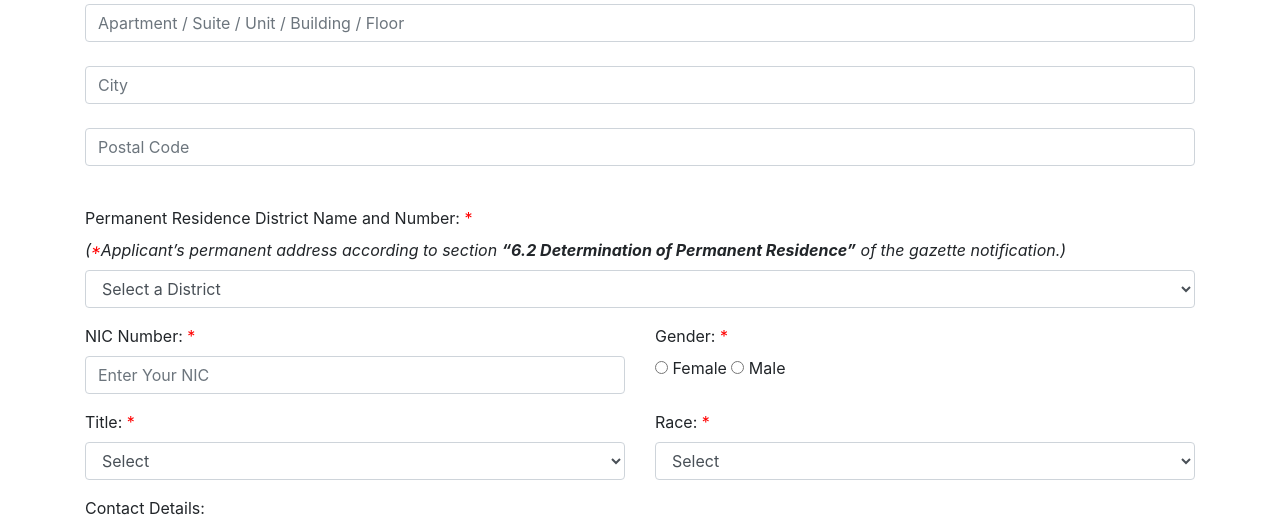
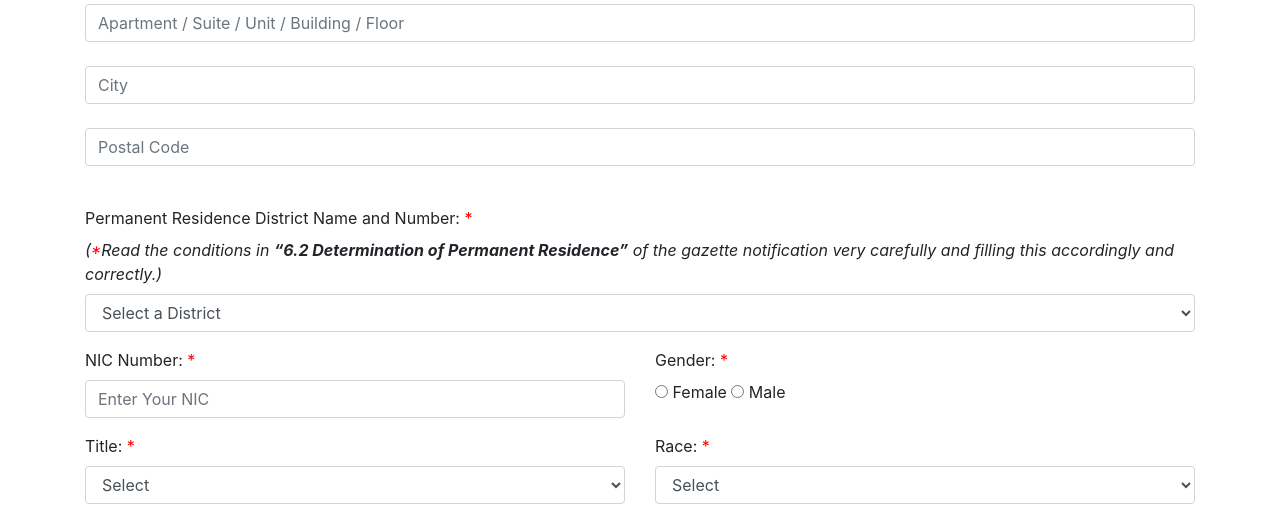
Before and after one commit to nirdetails/ncoe, a PHP site: the page made by application/views/pages/personal.php in a window 1280 px wide; the page is wider, and only the part inside the window is pictured. Shown: the part 812-1335 px from the top of that part. Run offline with PHP 8.4, Linux system fonts and the light colour scheme; the template is opened without the code that fills it, so the values that code supplies are empty; the visitor is signed in with stand-in values (Sample User, id 1).

Commit message:
Update personal.php

```diff
--- a/application/views/pages/personal.php
+++ b/application/views/pages/personal.php
@@ -35,7 +35,7 @@
     </div>
     <div class="form-group">
       <label for="district">Permanent Residence District Name and Number: <span style="color:red">* <?php echo form_error('district'); ?></span></label>
-      <label><i>(<span style="color:red">*</span>Applicant’s permanent address according to section <b>“6.2 Determination of Permanent Residence”</b> of the gazette notification.)</i></label>
+       <label><i>(<span style="color:red">*</span>Read the conditions in <b>“6.2 Determination of Permanent Residence”</b> of the gazette notification very carefully and filling this accordingly and correctly.)</i></label>
       <!-- <input type="text" class="form-control" id="district" placeholder="Enter your district name and number" name="district"> -->
       <select class="form-control" id="district" name="district">
         <option value="" selected disabled>Select a District</option>
```
